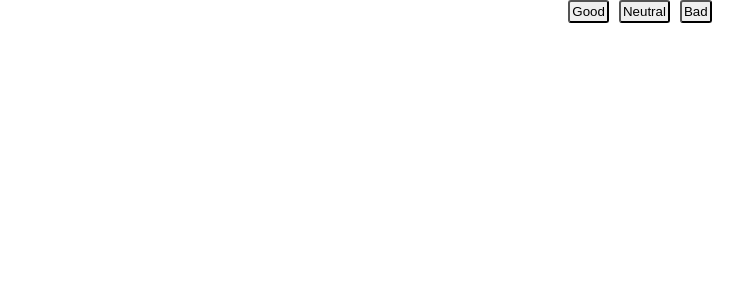
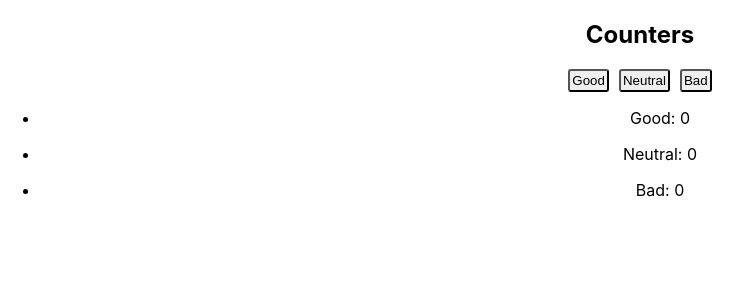
Before and after one commit to AlexeyZyukov/goit-react-hw-02, a React (Create React App) app: page / in a window 1280 px wide. Shown: the top 300 px of the page, without its empty margins (0-752 px from the left). Built offline with nearby package versions, Linux system fonts and the light colour scheme.

Commit message:
update feedback.js

```diff
--- a/src/App.js
+++ b/src/App.js
@@ -6,7 +6,7 @@ import Feedback from './Feedback/Feedback.js';
 function App() {
   return (
     <div className="App">
-      <Feedback />
+      <Feedback title="Counters" />
       {/* <header className="App-header">
         <img src={logo} className="App-logo" alt="logo" />
         <p>
--- a/src/feedback/feedback.js
+++ b/src/feedback/feedback.js
@@ -1,29 +1,87 @@
+import { Component } from 'react';
 import styles from './feedback.module.css';
 
-const Feedback = () => {
-  return (
-    <div>
-      <button onClick={onBtnClick}>Good</button>
-      <button onClick={onBtnClick}>Neutral</button>
-      <button onClick={onBtnClick}>Bad</button>
-    </div>
-  );
-};
+class Feedback extends Component {
+  constructor() {
+    super();
+    this.state = {
+      key: 1,
+      Good: 0,
+      Neutral: 0,
+      Bad: 0,
+    };
+  }
 
-function onBtnClick(e) {
-  alert('Hi');
+  get value() {
+    return this.value;
+  }
+  set value(newValue) {
+    this.value = {
+      value: newValue,
+    };
+  }
+
+  onGoodBtnClick = () => {
+    this.setState({ Good: this.state.Good + 1 });
+  };
+  // onGoodBtnClick = () => { //prevState - учитывает предыдущее значение аргумента. Учитывает асинхронность метода setState
+  //   this.setState(prevState => {
+  //     return ({ value: prevState.value + 1 });
+  //   })
+  //   console.log('value: ', this.state.value)
+  // }
+
+  onNeutralBtnClick = () => {
+    this.setState({ Neutral: this.state.Neutral + 1 });
+  };
+  onBadBtnClick = () => {
+    this.setState({ Bad: this.state.Bad + 1 });
+  };
+
+  render() {
+    return (
+      <>
+        <div>
+          <h2>{this.props.title}</h2>
+          <button onClick={this.onGoodBtnClick}>Good</button>
+          <button onClick={this.onNeutralBtnClick}>Neutral</button>
+          <button onClick={this.onBadBtnClick}>Bad</button>
+        </div>
+        <ul className={styles.statsList} key={this.state.Gkey}>
+          <li className={styles.statsItem}>
+            <span className={styles.statskind}>Good: </span>
+            <span className={styles.statsvalue}>{this.state.Good}</span>
+          </li>
+        </ul>
+        <ul className={styles.statsList} key={this.state.Nkey}>
+          <li className={styles.statsItem}>
+            <span className={styles.statskind}>Neutral: </span>
+            <span className={styles.statsvalue}>{this.state.Neutral}</span>
+          </li>
+        </ul>
+        <ul className={styles.statsList} key={this.state.Bkey}>
+          <li className={styles.statsItem}>
+            <span className={styles.statskind}>Bad: </span>
+            <span className={styles.statsvalue}>{this.state.Bad}</span>
+          </li>
+        </ul>
+      </>
+    );
+  }
 }
 
-function Statistics(props) {
-  const { id, kind, value } = props;
-  return (
-    <ul className={styles.statList} key={id}>
-      <li className={styles.statItem}>
-        <span className={styles.statKind}>{kind}</span>
-        <span className={styles.statValue}>{value}</span>
-      </li>
-    </ul>
-  );
-}
+console.dir(Feedback);
+
+// function Statistics(props) {
+//   const { id, kind, value } = props;
+//   return (
+//     <ul className={styles.statList} key={id}>
+//       <li className={styles.statItem}>
+//         <span className={styles.statKind}>{kind}</span>
+//         <span className={styles.statValue}>{value}</span>
+//       </li>
+//     </ul>
+//   );
+// }
 
 export default Feedback;
```
